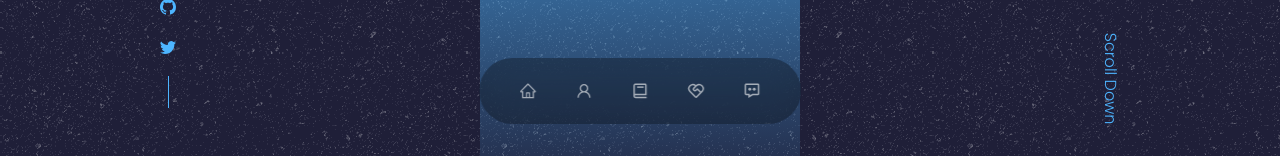
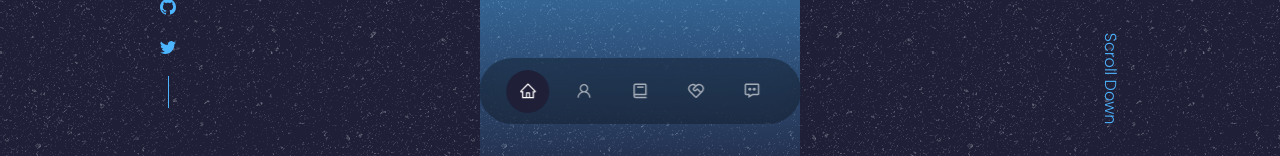
Before and after one commit to abhishek5131/myPortfolio, a React (Create React App) app: page / in a window 1280 px wide. Shown: the part 644-800 px from the top of the page. Built offline with nearby package versions, Linux system fonts and the light colour scheme.

Commit message:
applied some React Hooks on nav OnClicks

```diff
--- a/src/components/nav/Nav.jsx
+++ b/src/components/nav/Nav.jsx
@@ -7,16 +7,18 @@
 import {RiServiceLine} from 'react-icons/ri'
 import {BiMessageDots} from 'react-icons/bi'
 
-const nav = () => {
+import { useState } from 'react'
+const Nav = () => {
+  const [activeNav, setActiveNav] = useState('#')
   return (
     <nav>
-      <a href="#home"><AiOutlineHome/></a>
-      <a href="#about"><AiOutlineUser/></a>
-      <a href="#experience"><BiBook/></a>
-      <a href="#services"><RiServiceLine/></a>
-      <a href="#contact"><BiMessageDots/></a>
+      <a href="#home" onClick={() => setActiveNav('#')} className={activeNav === '#' ? 'active' : ''}><AiOutlineHome/></a>
+      <a href="#about" onClick={() => setActiveNav('#about')} className={activeNav === '#about' ? 'active' : ''}><AiOutlineUser/></a>
+      <a href="#experience" onClick={() => setActiveNav('#experience')} className={activeNav === '#experience' ? 'active' : ''}><BiBook/></a>
+      <a href="#services" onClick={() => setActiveNav('#services')} className={activeNav === '#services' ? 'active' : ''}><RiServiceLine/></a>
+      <a href="#contact" onClick={() => setActiveNav('#contact')} className={activeNav === '#contact' ? 'active' : ''}><BiMessageDots/></a>
     </nav>
   )
 }
 
-export default nav
+export default Nav
```
